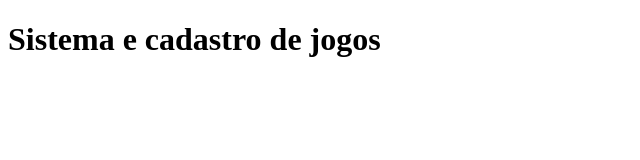
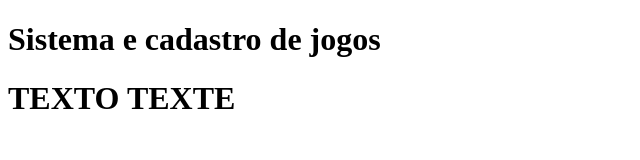
Before and after one commit to jjonatast/sistema-de-cadastro, a plain HTML site: page index.html in a window 1280 px wide. Shown: the whole page, without its empty margins (0-640 px from the left). Drawn offline with Linux system fonts and the light colour scheme.

Commit message:
novo texto em negrito

```diff
--- a/index.html
+++ b/index.html
@@ -8,7 +8,6 @@
 <body>
     <h1>Sistema e cadastro de jogos</h1>
     <script src=""app.js"></script>
-
-
+    <h1>TEXTO TEXTE</h1>
   </body>
 </html>
```
